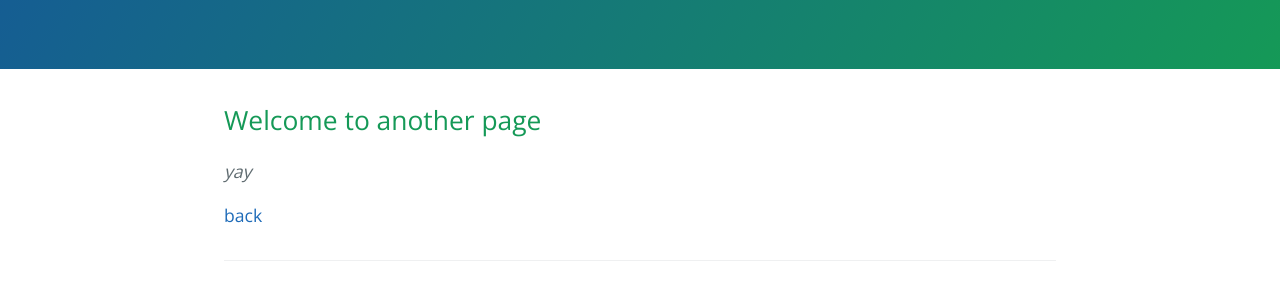
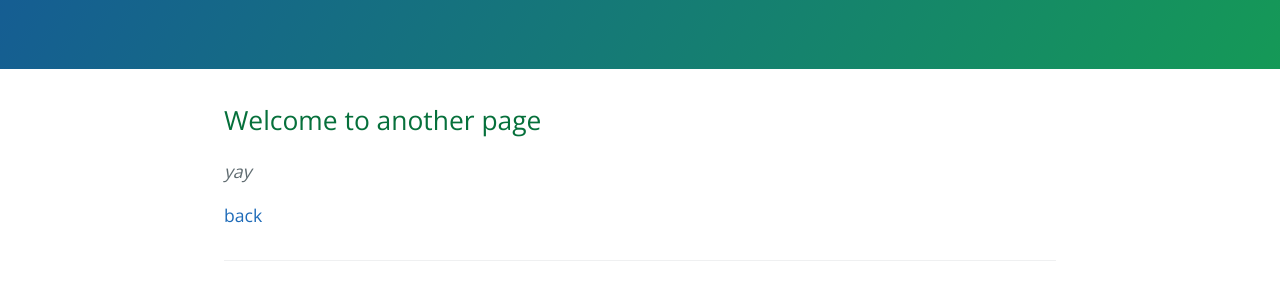
Before and after one commit to granadahfg/granadahfg.github.io, a Jekyll site: the page built from another-page.md, in a window 1280 px wide. Shown: the part 248-544 px from the top of the page. Built offline with Jekyll 4.4.1, drawn with Linux system fonts in a browser that asks for light colours.

Commit message:
add stuff

```diff
--- a/_sass/variables.scss
+++ b/_sass/variables.scss
@@ -8,7 +8,7 @@ $header-bg-color: #159957 !default;
 $header-bg-color-secondary: #155799 !default;
 
 // Text
-$section-headings-color: #159957 !default;
+$section-headings-color: #06703b !default;
 $body-text-color: #606c71 !default;
 $body-link-color: #1e6bb8 !default;
 $blockquote-text-color: #819198 !default;
```
